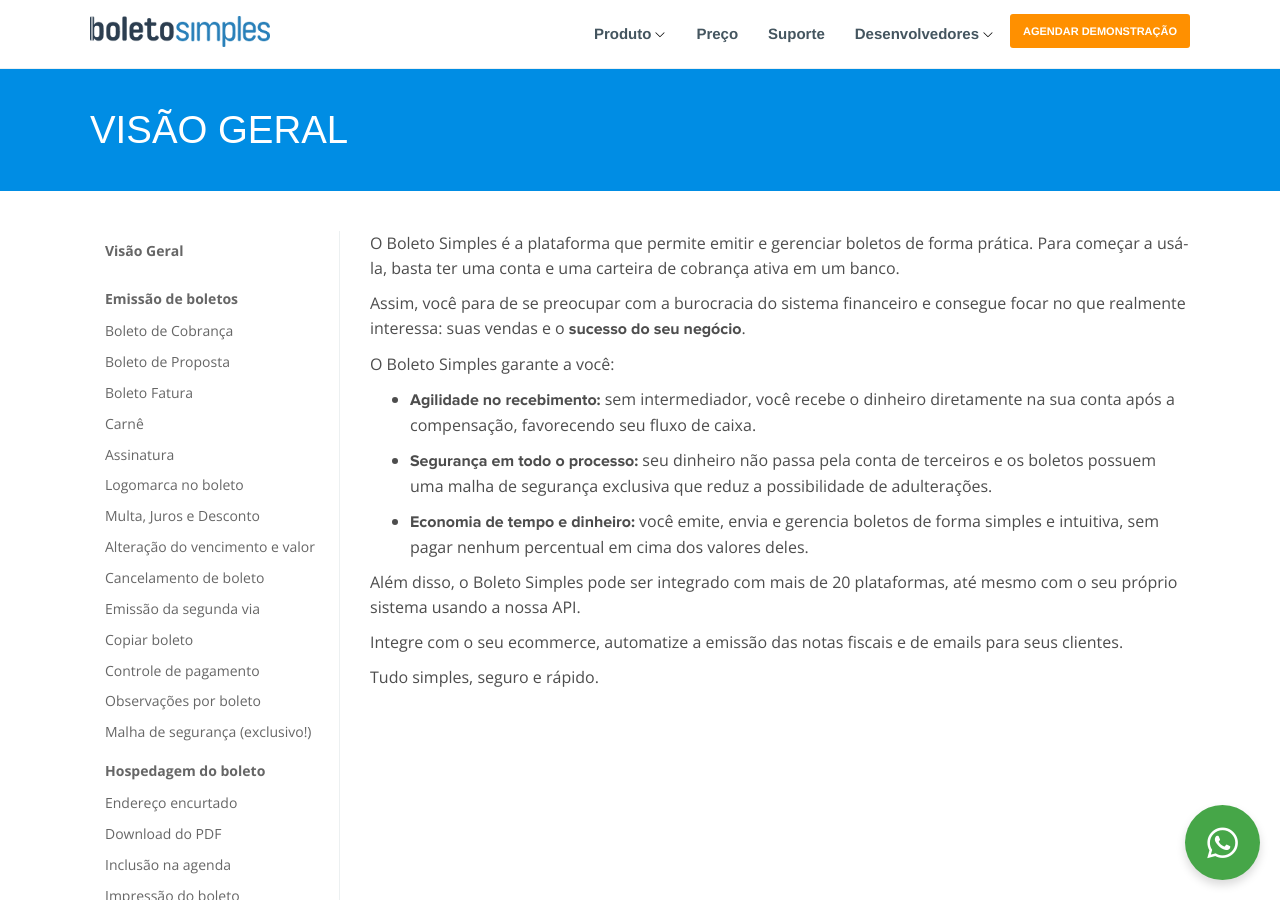
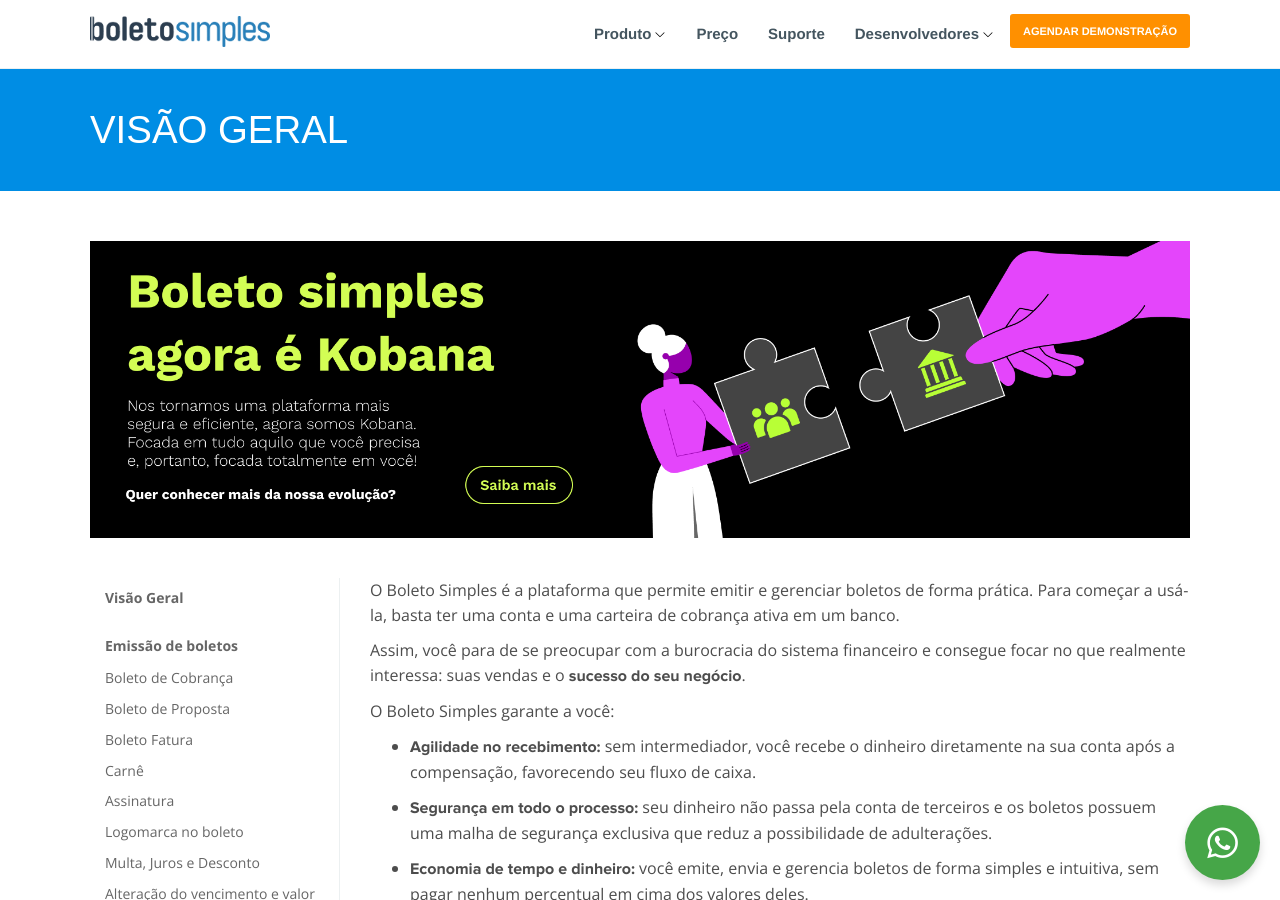
Before and after one commit to BoletoSimples/boletosimples-features, a Jekyll site: the page built from index.markdown, in a window 1280 px wide and 900 px high. Built offline with Jekyll 4.4.1, drawn with Linux system fonts in a browser that asks for light colours; nearby versions of some CDN libraries.

Commit message:
Added Kobana banner

```diff
--- a/_layouts/default.html
+++ b/_layouts/default.html
@@ -48,13 +48,22 @@
 
 <body>
     {% include tracking/gtag_body.html %} {% include header.html %}
+
     <div class='generic-call'>
         <div class='containner'>
             <a id="simple-menu" href="#sidr">☰</a>
             <h1>{{ page.title }}</h1>
         </div>
     </div>
+
+    <div class='containner' style="margin-top: 50px;">
+        <a href="www.kobana.com.br">
+            <img src="/img/kobana.png" style="width: 100%;">
+        </a>
+    </div>
+
     <section class="generic-entry">
+
         <div class='containner'>
 
             <aside>
```
Also changed, not shown: img/kobana.png (added).
